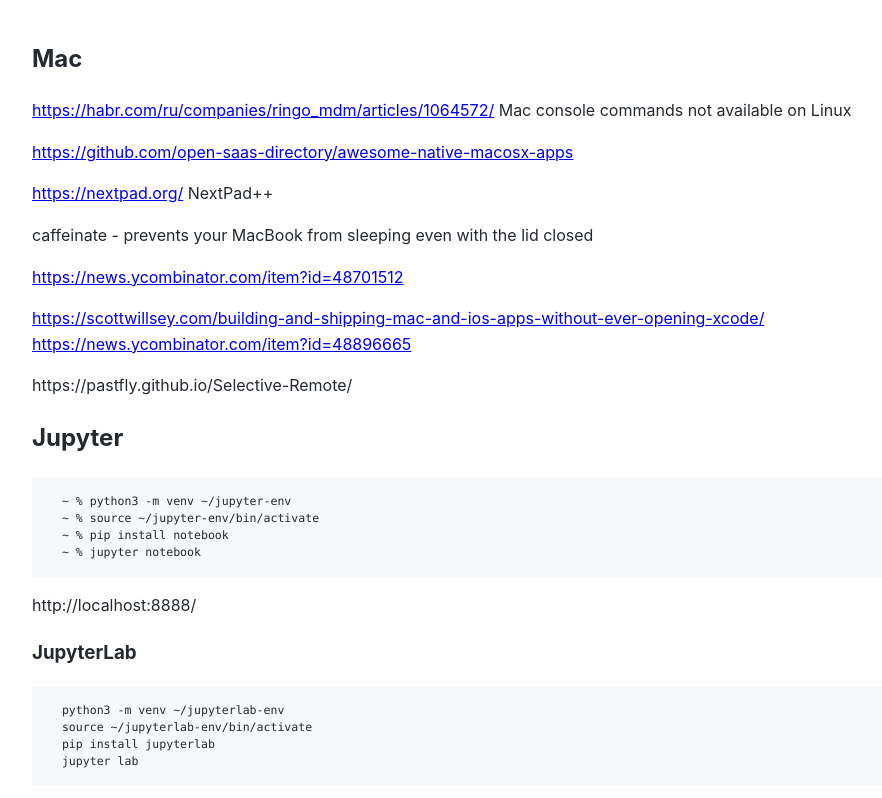
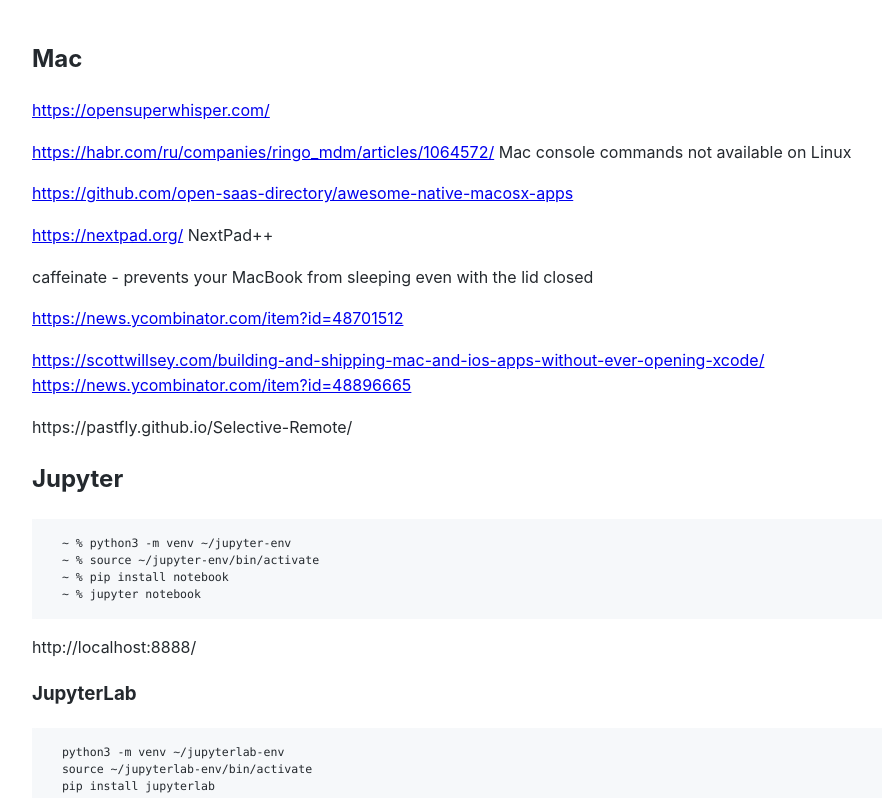
Before and after one commit to Michael-Lubinsky/michael-lubinsky.github.com, a Jekyll site: the page built from Mac/mac.md, in a window 1280 px wide and 900 px high, cut to the strip 0-798 px from the top of the window. Shown: the whole strip, without its empty margins (158-1040 px from the left). Built offline with Jekyll 4.4.1, drawn with Linux system fonts in a browser that asks for light colours; our own code applies the rules of GitHub Pages for plain Markdown files.

Commit message:
Update mac.md

```diff
--- a/Mac/mac.md
+++ b/Mac/mac.md
@@ -1,4 +1,6 @@
 ## Mac
+
+<https://opensuperwhisper.com/>
 
 <https://habr.com/ru/companies/ringo_mdm/articles/1064572/> Mac console commands not available on Linux
 
```
